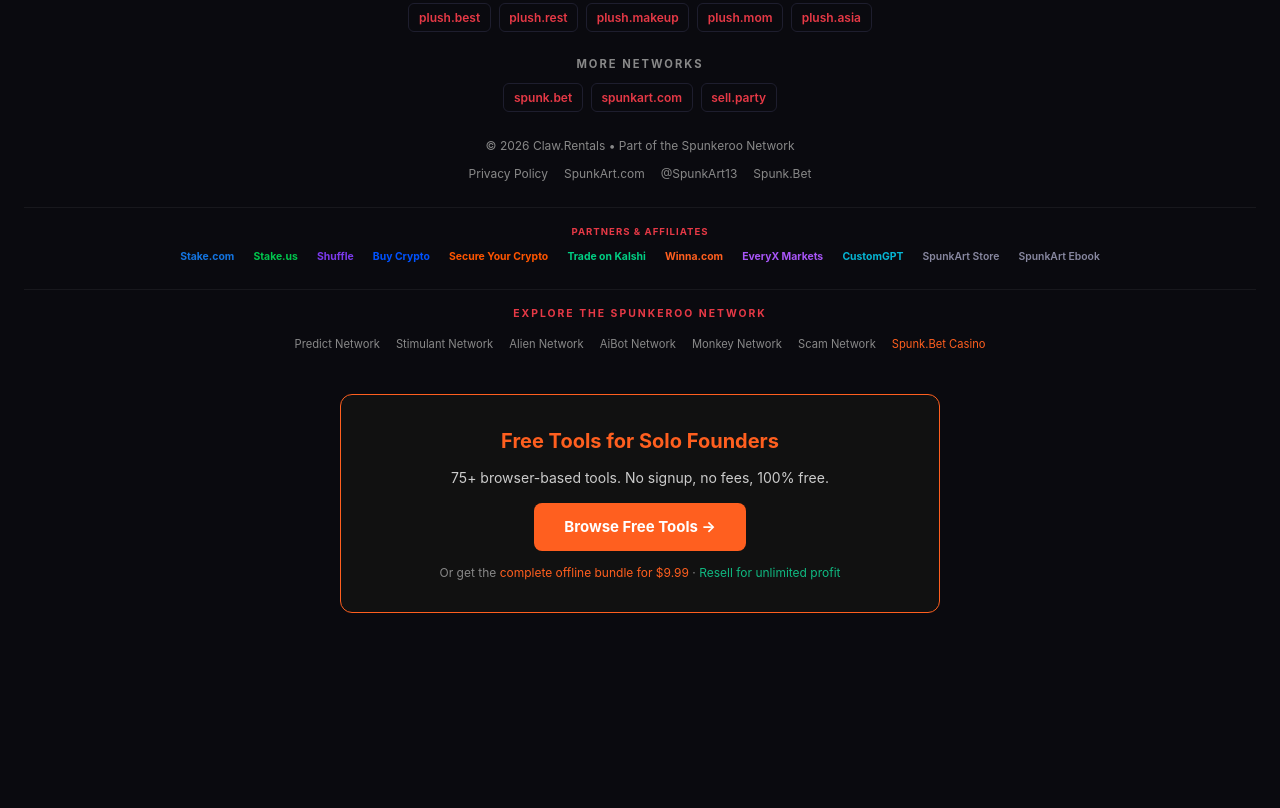
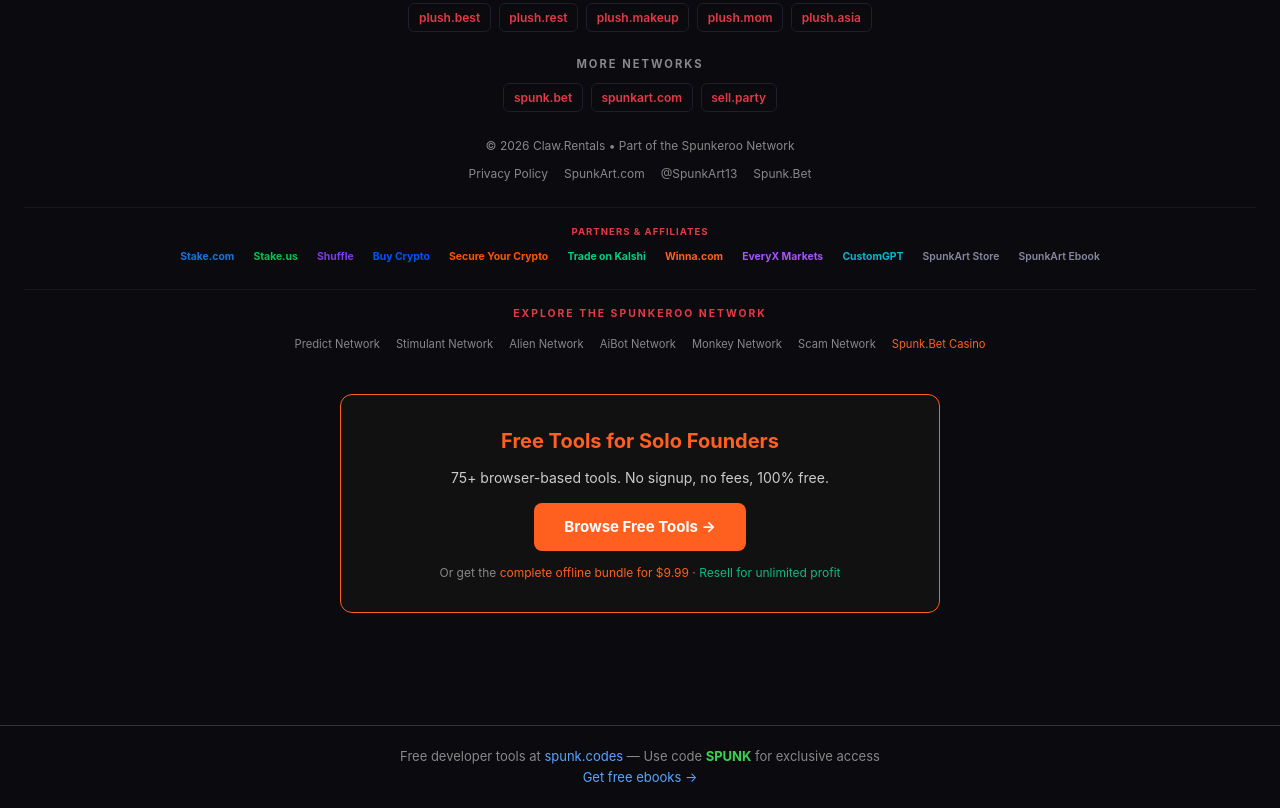
Before and after one commit to Spunkeroo/claw-rentals, a plain HTML site: page index.html in a window 1280 px wide. Shown: the part 7502-8310 px from the top of the page. Before the commit the page ends 8187 px from the top, so only its background shows below. Drawn offline with Linux system fonts and the light colour scheme; no server answers.

Commit message:
Fix spunk.codes network banner

```diff
--- a/index.html
+++ b/index.html
@@ -1152,6 +1152,12 @@
   window.open("https://twitter.com/intent/tweet?text=" + text + "&url=" + url, "_blank");
 }
 </script>
+
+<div style="text-align:center;padding:20px;margin-top:40px;border-top:1px solid #333;font-size:13px;color:#888;">
+  <p>Free developer tools at <a href="https://spunk.codes/?ref=SPUNK" style="color:#58a6ff;">spunk.codes</a> — Use code <strong style="color:#39d353;">SPUNK</strong> for exclusive access</p>
+  <p><a href="https://spunk.codes/newsletter.html" style="color:#58a6ff;">Get free ebooks &rarr;</a></p>
+</div>
+
 <script src="https://spunk.codes/heartbeat.js" defer></script>
 </body>
 </html>
```
